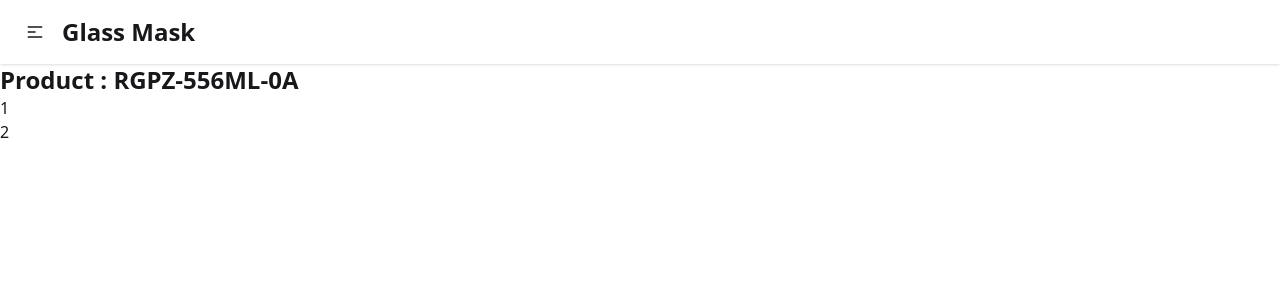
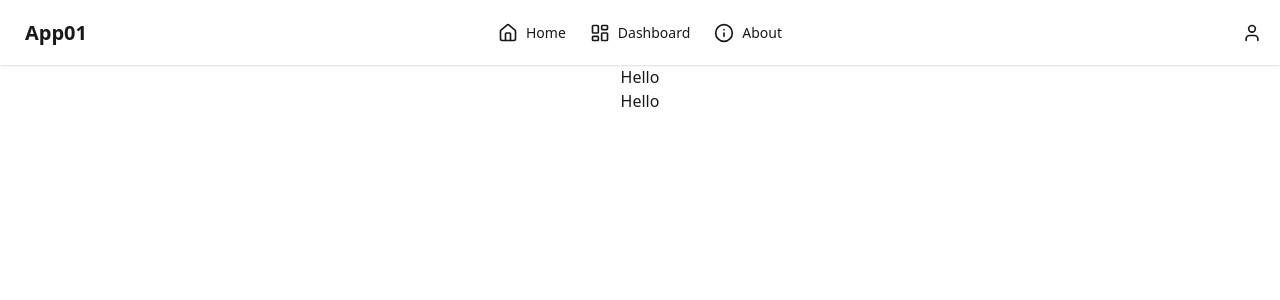
Before and after one commit to apichet2608/app01, a React (Vite) app: page / in a window 1280 px wide. Shown: the top 300 px of the page. Built offline with nearby package versions, Linux system fonts and the light colour scheme.

Commit message:
Revert "feat: Refactor appbar and home page"
This reverts commit 99bb98c8b02cbdba38888dcdbe98e1a0c4b925e2.

```diff
--- a/src/App.tsx
+++ b/src/App.tsx
@@ -1,4 +1,5 @@
 import { BrowserRouter, Routes, Route } from "react-router";
+import About from "./pages/Abot/main/page";
 import Dashboard from "./pages/Dashboard/main/page";
 import Home from "./pages/Home/main/page";
 import Appbar from "./Components/Appbar";
@@ -10,7 +11,9 @@ const App = () => {
         <Routes>
           <Route path="*" element={<NotFound />} />
           <Route path="/" element={<Home />} />
+          <Route path="/about" element={<About />} />
           <Route path="/dashboard" element={<Dashboard />} />
+          {/* <Route path="/about" element={<About />} /> */}
         </Routes>
       </BrowserRouter>
     </>
--- a/src/Components/Appbar.tsx
+++ b/src/Components/Appbar.tsx
@@ -12,7 +12,7 @@ const Appbar = () => {
     <div className="navbar bg-base-100 shadow-sm">
       <div className="navbar-start">
         <div className="dropdown">
-          <label tabIndex={0} className="btn btn-ghost">
+          <label tabIndex={0} className="btn btn-ghost lg:hidden">
             <svg
               xmlns="http://www.w3.org/2000/svg"
               className="h-5 w-5"
@@ -42,12 +42,44 @@ const Appbar = () => {
                 <LayoutDashboard size={20} /> Dashboard
               </a>
             </li>
+            <li>
+              <a onClick={() => navigate_to("/factory")}>
+                <Factory size={20} /> Factory
+              </a>
+            </li>
+            <li>
+              <a onClick={() => navigate_to("/about")}>
+                <Info size={20} /> About
+              </a>
+            </li>
           </ul>
         </div>
-        <a className="font-bold text-2xl">Glass Mask</a>
+        <a className="btn btn-ghost normal-case text-xl">App01</a>
       </div>
-      <div className="navbar-center"></div>
-      <div className="navbar-end"></div>
+      <div className="navbar-center hidden lg:flex">
+        <ul className="menu menu-horizontal px-1">
+          <li>
+            <a onClick={() => navigate_to("/")}>
+              <Home size={20} /> Home
+            </a>
+          </li>
+          <li>
+            <a onClick={() => navigate_to("/dashboard")}>
+              <LayoutDashboard size={20} /> Dashboard
+            </a>
+          </li>
+          <li>
+            <a onClick={() => navigate_to("/about")}>
+              <Info size={20} /> About
+            </a>
+          </li>
+        </ul>
+      </div>
+      <div className="navbar-end">
+        <button className="btn btn-ghost btn-circle">
+          <User size={20} />
+        </button>
+      </div>
     </div>
   );
 };
--- /dev/null
+++ b/src/pages/Abot/main/page.tsx
@@ -0,0 +1,14 @@
+import { useEffect } from "react";
+const About = () => {
+  useEffect(() => {
+    console.log("About mounted");
+  }, []);
+
+  return (
+    <div>
+      <h1 className="text-3xl font-bold underline">About Page</h1>
+    </div>
+  );
+};
+
+export default About;
--- a/src/pages/Home/main/page.tsx
+++ b/src/pages/Home/main/page.tsx
@@ -1,11 +1,16 @@
 const Home = () => {
   return (
     <div>
-      <div className="container mx-auto">
-        <h1 className="text-2xl font-semibold">Product : RGPZ-556ML-0A</h1>
-        <div>1</div>
-        <div>2</div>
+      <div
+        style={{
+          display: "flex",
+          justifyContent: "center",
+          alignItems: "center",
+        }}
+      >
+        Hello
       </div>
+      <div className="flex justify-center items-center">Hello</div>
     </div>
   );
 };
```
